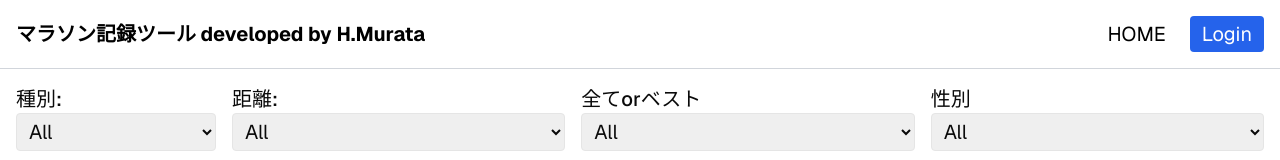
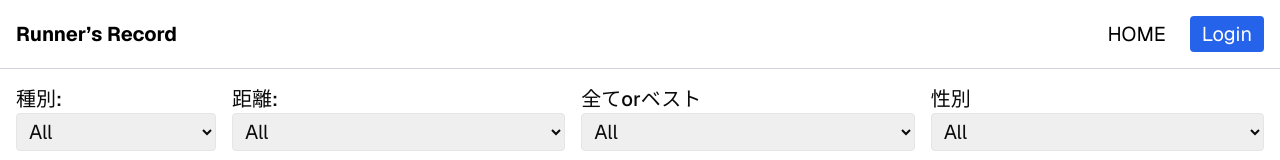
Before and after one commit to hrsmrt/run-record, a Next.js app: page / in a window 1280 px wide. Shown: the top 160 px of the page. Built offline with nearby package versions, Linux system fonts and the light colour scheme; no server answers; the database is empty.

Commit message:
ヘッダーロゴの変更

```diff
--- a/components/header.tsx
+++ b/components/header.tsx
@@ -68,7 +68,7 @@ export function Header() {
     <header className="flex flex-row items-center justify-between p-4 bg-white border-b border-gray-300 text-black">
       {/* ロゴ */}
       <div className="text-[12px] lg:text-xl font-bold">
-        <Link href="/">マラソン記録ツール developed by H.Murata</Link>
+        <Link href="/">Runner’s Record</Link>
       </div>
 
       {/* ナビ */}
```
